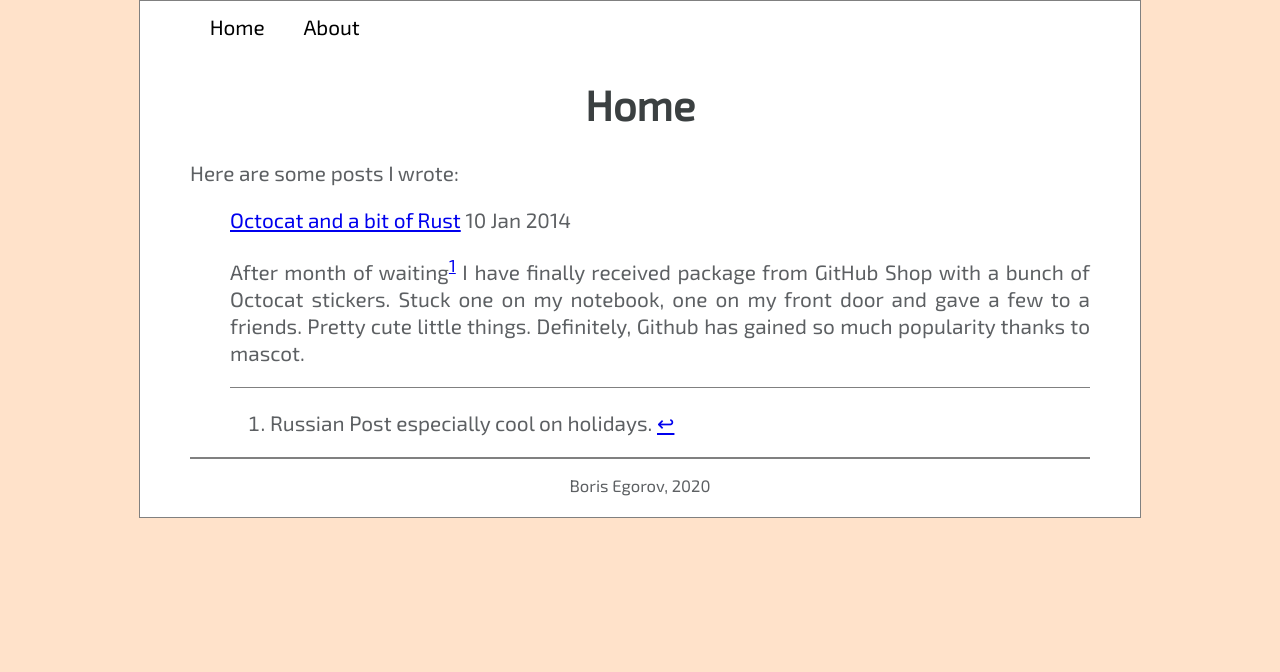
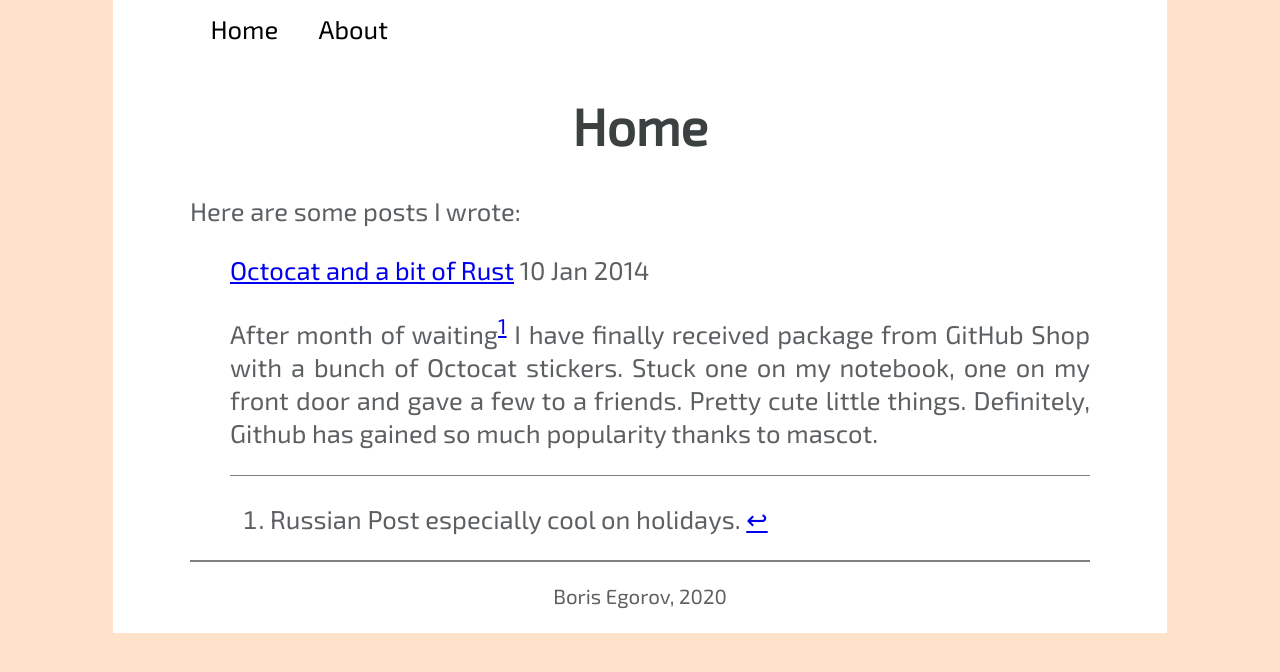
Before and after one commit to JIghtuse/JIghtuse.github.io, a Jekyll site: the page built from index.html, in a window 1280 px wide. Shown: the top 672 px of the page. Built offline with Jekyll 4.4.1, drawn with Linux system fonts in a browser that asks for light colours.

Commit message:
A bit more responsive layout

```diff
--- a/assets/css/styles.css
+++ b/assets/css/styles.css
@@ -21,33 +21,55 @@ h1, h2, h3, h4 {
   text-align: center;
 }
 
-@media all and (min-width: 900px) {
+#wrapper {
+  background: white;
+  border: 1px gray solid;
+  margin: 0 auto;
+  text-align: justify;
+  padding-left: 1em;
+  padding-right: 1em;
+}
+
+@media all and (min-width: 300px) {
   body {
-    font-size: 2.6em;
+    font-size: 0.9em;
+  }
+}
+
+@media all and (min-width: 480px) {
+  body {
+    font-size: 1.3em;
   }
 
   #wrapper {
-    border: 1px gray solid;
-    padding-left: 50px;
-    padding-right: 50px;
+    padding-left: 1em;
+    padding-right: 1em;
   }
 }
 
-#wrapper {
-  background: white;
-  margin: 0 auto;
-  text-align: justify;
+@media all and (min-width: 900px) {
+  body {
+    font-size: 1.6em;
+  }
+
+  #wrapper {
+    border: none;
+    width: 800px;
+    padding-left: 2.5em;
+    padding-right: 2.5em;
+  }
 }
 
-/*@media screen and (min-width: 800px) {*/
-@media only screen and (min-width: 1200px) {
+@media all and (min-width: 1200px) {
   body {
-    font-size: 1.3em;
+    font-size: 1.6em;
   }
+
   #wrapper {
+    border: none;
     width: 900px;
-    padding-left: 50px;
-    padding-right: 50px;
+    padding-left: 3em;
+    padding-right: 3em;
   }
 }
 
```
